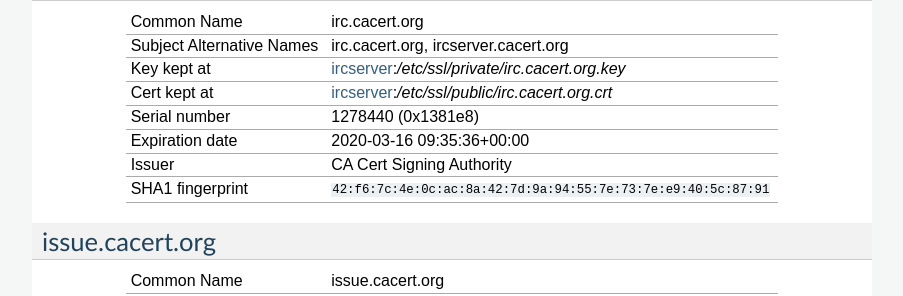
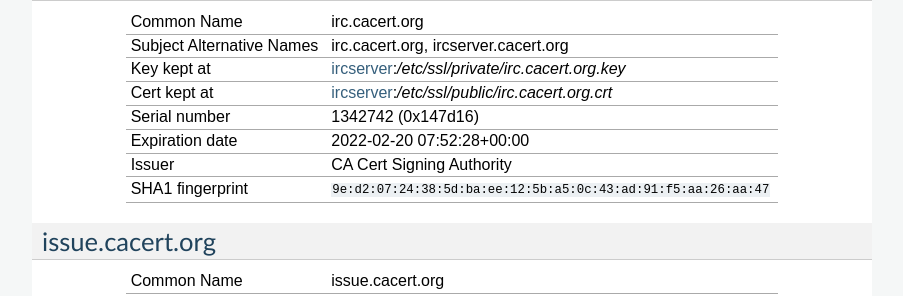
Before and after one commit to CAcertOrg/cacert-infradocs, a Sphinx documentation site: the page built from docs/certlist.rst, in a window 1280 px wide and 900 px high, scrolled down 4794 px. Shown: the part 152-448 px from the top of the window, without its empty margins (198-1101 px from the left). Built offline with Sphinx 7.4.7, drawn with Linux system fonts in a browser that asks for light colours; pages that are not in the unit, such as notebooks, are missing from menus.

Commit message:
Renew certificate for irc.cacert.org

```diff
--- a/docs/systems/ircserver.rst
+++ b/docs/systems/ircserver.rst
@@ -318,9 +318,9 @@
    :altnames:   DNS:irc.cacert.org, DNS:ircserver.cacert.org
    :certfile:   /etc/ssl/public/irc.cacert.org.crt
    :keyfile:    /etc/ssl/private/irc.cacert.org.key
-   :serial:     1381E8
-   :expiration: Mar 16 09:35:36 2020 GMT
-   :sha1fp:     42:F6:7C:4E:0C:AC:8A:42:7D:9A:94:55:7E:73:7E:E9:40:5C:87:91
+   :serial:     147D16
+   :expiration: Feb 20 07:52:28 2022 GMT
+   :sha1fp:     9E:D2:07:24:38:5D:BA:EE:12:5B:A5:0C:43:AD:91:F5:AA:26:AA:47
    :issuer:     CA Cert Signing Authority
 
 .. index::
```
